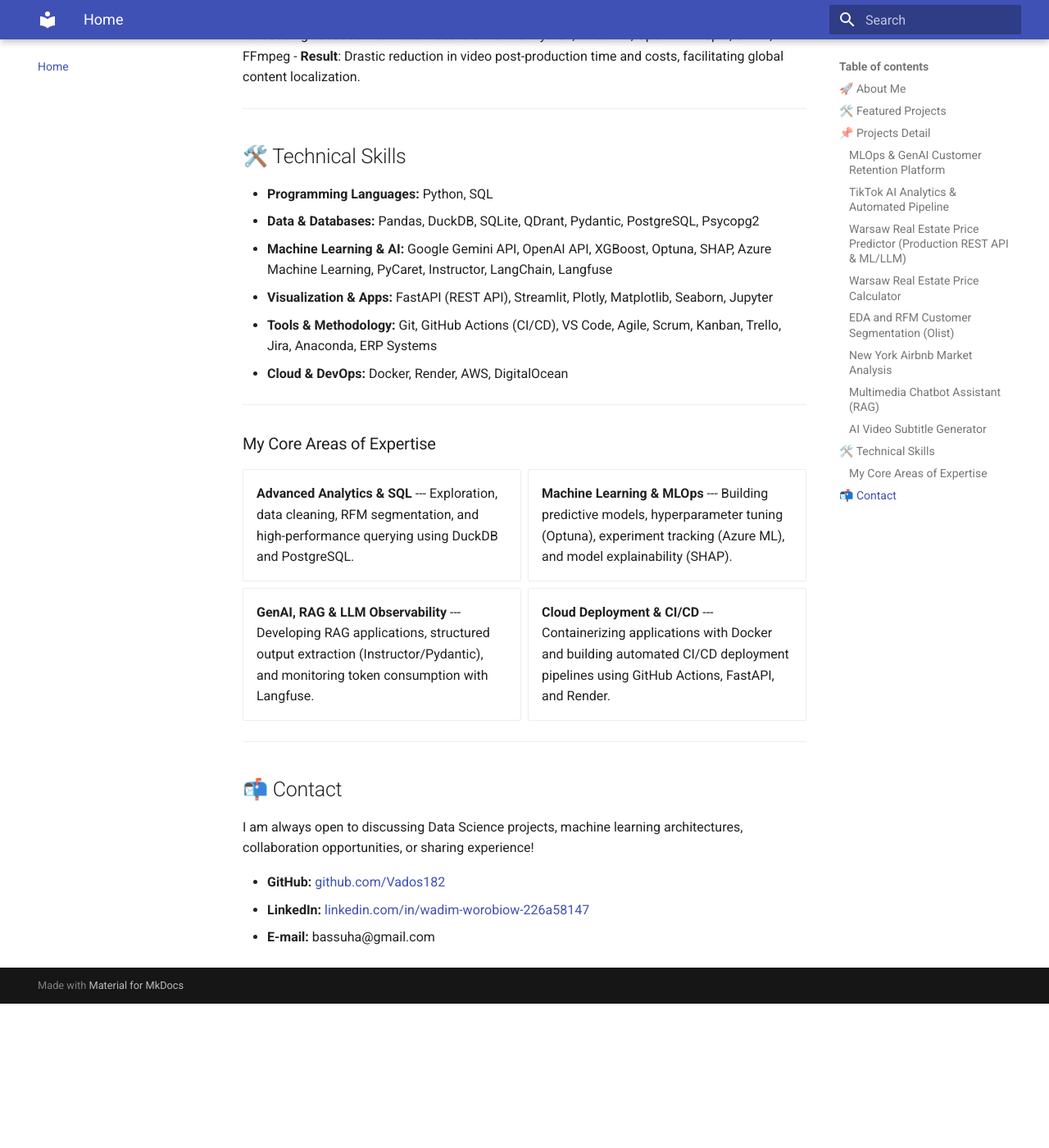
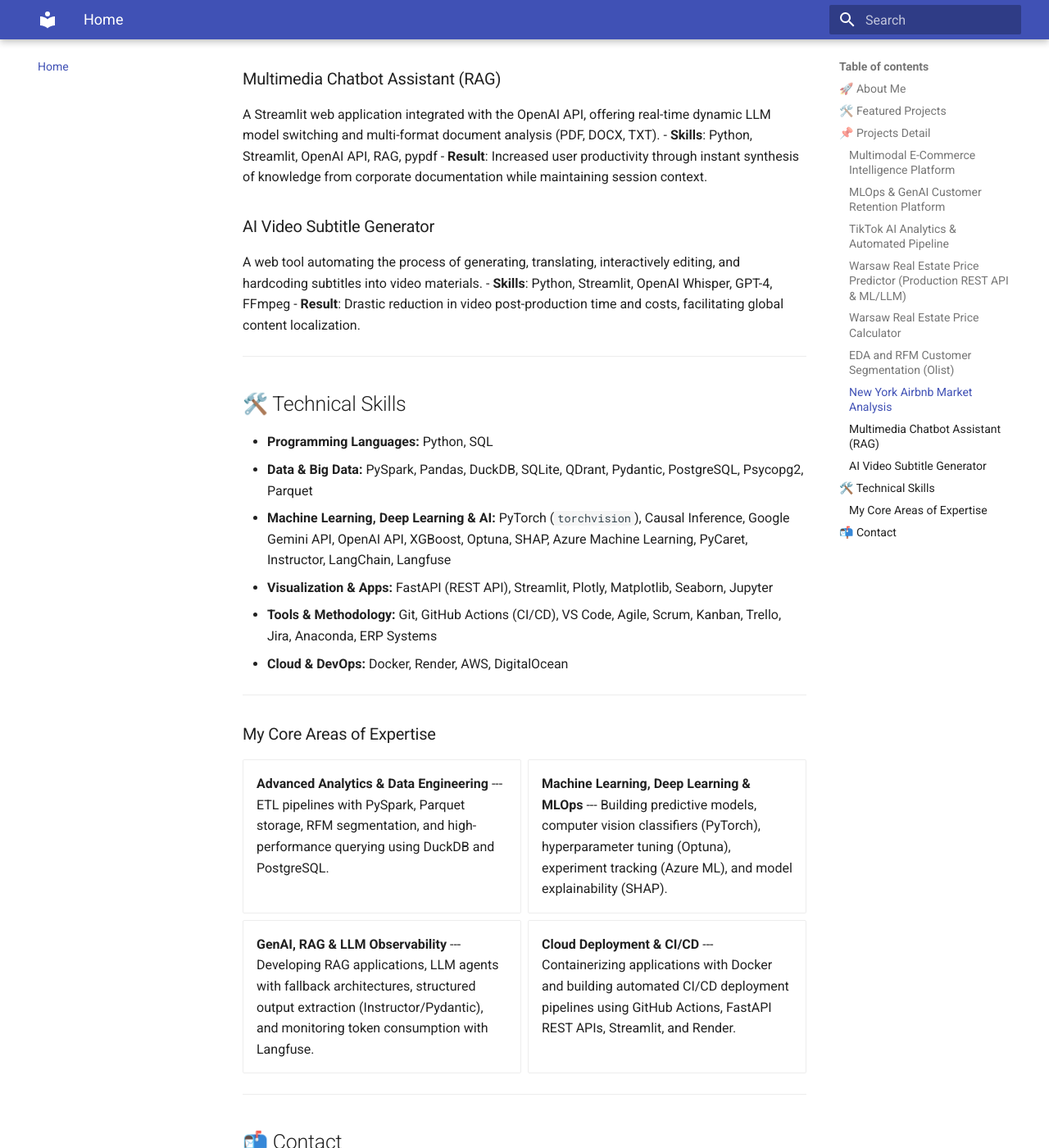
Before and after one commit to Vados182/mkdocs-portfolio, an MkDocs documentation site: the page built from docs/index.md, in a window 1280 px wide and 1400 px high, scrolled down 2857 px. Shown: the whole window at 82% size. Built offline with MkDocs 1.6.1 and Material for MkDocs 9.7.7, drawn with Linux system fonts in a browser that asks for light colours; before the commit the page ends 4081 px from its top, so only the background shows below that; some of the changed text lies outside the part shown.

Commit message:
Multimodal E-Commerce Intelligence Platform

```diff
--- a/docs/index.md
+++ b/docs/index.md
@@ -1,6 +1,6 @@
 # Hi, I'm Wadim! 👋
 
-I am a **Data Scientist** with a strong background in building production ML applications and GenAI/RAG solutions. Experienced across the full data product lifecycle—from advanced analytics (SQL, DuckDB, RFM) to deploying containerized services (FastAPI, Docker, Render) with complete CI/CD pipelines and model observability (Langfuse, Azure ML).
+I am a **Data Scientist** with a strong background in building production ML applications and GenAI/RAG solutions. Experienced across the full data product lifecycle—from advanced analytics (SQL, DuckDB, PySpark) to deploying containerized services (FastAPI, Docker, Render) with complete CI/CD pipelines, computer vision (PyTorch), and model observability.
 
 ---
 
@@ -15,6 +15,7 @@
 
 | Project | Description | Main Technologies |
 | :--- | :--- | :--- |
+| **[Multimodal E-Commerce Intelligence Platform](#multimodal-e-commerce-intelligence-platform)** | Production analytical platform integrating PySpark ETL, GenAI agents, PyTorch computer vision, and causal inference. | Python, FastAPI, PySpark, PyTorch, OpenAI API, Streamlit, Docker, GitHub Actions |
 | **[MLOps & GenAI Customer Retention Platform](#mlops--genai-customer-retention-platform)** | End-to-end churn prediction pipeline with dynamic LLM retention messaging. | Python, XGBoost, Azure ML, FastAPI, Docker, Render, GitHub Actions |
 | **[TikTok AI Analytics & Automated Pipeline](#tiktok-ai-analytics--automated-pipeline)** | Automated ingestion, GenAI sentiment analysis, and live Streamlit dashboard. | Python, Gemini API, PostgreSQL, Streamlit, GitHub Actions, Render |
 | **[Warsaw Real Estate Price Predictor](#warsaw-real-estate-price-predictor-production-rest-api--mlllm)** | Production REST API with LLM parameter extraction, inference, and Langfuse tracking. | Python, FastAPI, PyCaret, GPT-4o-mini, Langfuse, Docker, Render |
@@ -27,6 +28,11 @@
 ---
 
 ## 📌 Projects Detail
+
+### Multimodal E-Commerce Intelligence Platform
+A production-ready analytical system designed for e-commerce intelligence that combines distributed data pipelines, computer vision, generative AI, and causal analytics into a unified microservice architecture.
+- **Skills**: Python, FastAPI, PySpark, PyTorch (`MobileNetV3`), Causal Inference, OpenAI API, Streamlit, Docker, GitHub Actions (CI/CD)
+- **Result**: Engineered a resource-optimized FastAPI microservice (512MB RAM constraint on Render) backed by a PySpark ETL pipeline exporting to Parquet storage, integrated with a PyTorch image classifier and GenAI product categorization agent featuring automatic fallback mocks.
 
 ### MLOps & GenAI Customer Retention Platform
 End-to-end production pipeline for predicting e-commerce customer churn and automatically generating GenAI retention strategies.
@@ -73,8 +79,8 @@
 ## 🛠️ Technical Skills
 
 * **Programming Languages:** Python, SQL
-* **Data & Databases:** Pandas, DuckDB, SQLite, QDrant, Pydantic, PostgreSQL, Psycopg2
-* **Machine Learning & AI:** Google Gemini API, OpenAI API, XGBoost, Optuna, SHAP, Azure Machine Learning, PyCaret, Instructor, LangChain, Langfuse
+* **Data & Big Data:** PySpark, Pandas, DuckDB, SQLite, QDrant, Pydantic, PostgreSQL, Psycopg2, Parquet
+* **Machine Learning, Deep Learning & AI:** PyTorch (`torchvision`), Causal Inference, Google Gemini API, OpenAI API, XGBoost, Optuna, SHAP, Azure Machine Learning, PyCaret, Instructor, LangChain, Langfuse
 * **Visualization & Apps:** FastAPI (REST API), Streamlit, Plotly, Matplotlib, Seaborn, Jupyter
 * **Tools & Methodology:** Git, GitHub Actions (CI/CD), VS Code, Agile, Scrum, Kanban, Trello, Jira, Anaconda, ERP Systems
 * **Cloud & DevOps:** Docker, Render, AWS, DigitalOcean
@@ -85,21 +91,21 @@
 
 <div class="grid cards" markdown>
 
--   **Advanced Analytics & SQL**
+-   **Advanced Analytics & Data Engineering**
     ---
-    Exploration, data cleaning, RFM segmentation, and high-performance querying using DuckDB and PostgreSQL.
+    ETL pipelines with PySpark, Parquet storage, RFM segmentation, and high-performance querying using DuckDB and PostgreSQL.
 
--   **Machine Learning & MLOps**
+-   **Machine Learning, Deep Learning & MLOps**
     ---
-    Building predictive models, hyperparameter tuning (Optuna), experiment tracking (Azure ML), and model explainability (SHAP).
+    Building predictive models, computer vision classifiers (PyTorch), hyperparameter tuning (Optuna), experiment tracking (Azure ML), and model explainability (SHAP).
 
 -   **GenAI, RAG & LLM Observability**
     ---
-    Developing RAG applications, structured output extraction (Instructor/Pydantic), and monitoring token consumption with Langfuse.
+    Developing RAG applications, LLM agents with fallback architectures, structured output extraction (Instructor/Pydantic), and monitoring token consumption with Langfuse.
 
 -   **Cloud Deployment & CI/CD**
     ---
-    Containerizing applications with Docker and building automated CI/CD deployment pipelines using GitHub Actions, FastAPI, and Render.
+    Containerizing applications with Docker and building automated CI/CD deployment pipelines using GitHub Actions, FastAPI REST APIs, Streamlit, and Render.
 
 </div>
 
--- a/mkdocs.yml
+++ b/mkdocs.yml
@@ -27,6 +27,7 @@
   - "Current Project":
       - "Language Assistant": language_helper/index.md
   - "Previous Projects":
+      - "Multimodal E-Commerce": multimodal_ecommerce.md
       - "TikTok Analytics AI": tiktok_analytics.md
       - "MLOps & GenAI E-Commerce Platform": olist_churn.md
       - "Warsaw Real Estate Price Predictor (REST API & LLM Observability)": real_estate_api.md
```
Also changed, not shown: docs/multimodal_ecommerce.md (added, +64 -0 lines).
